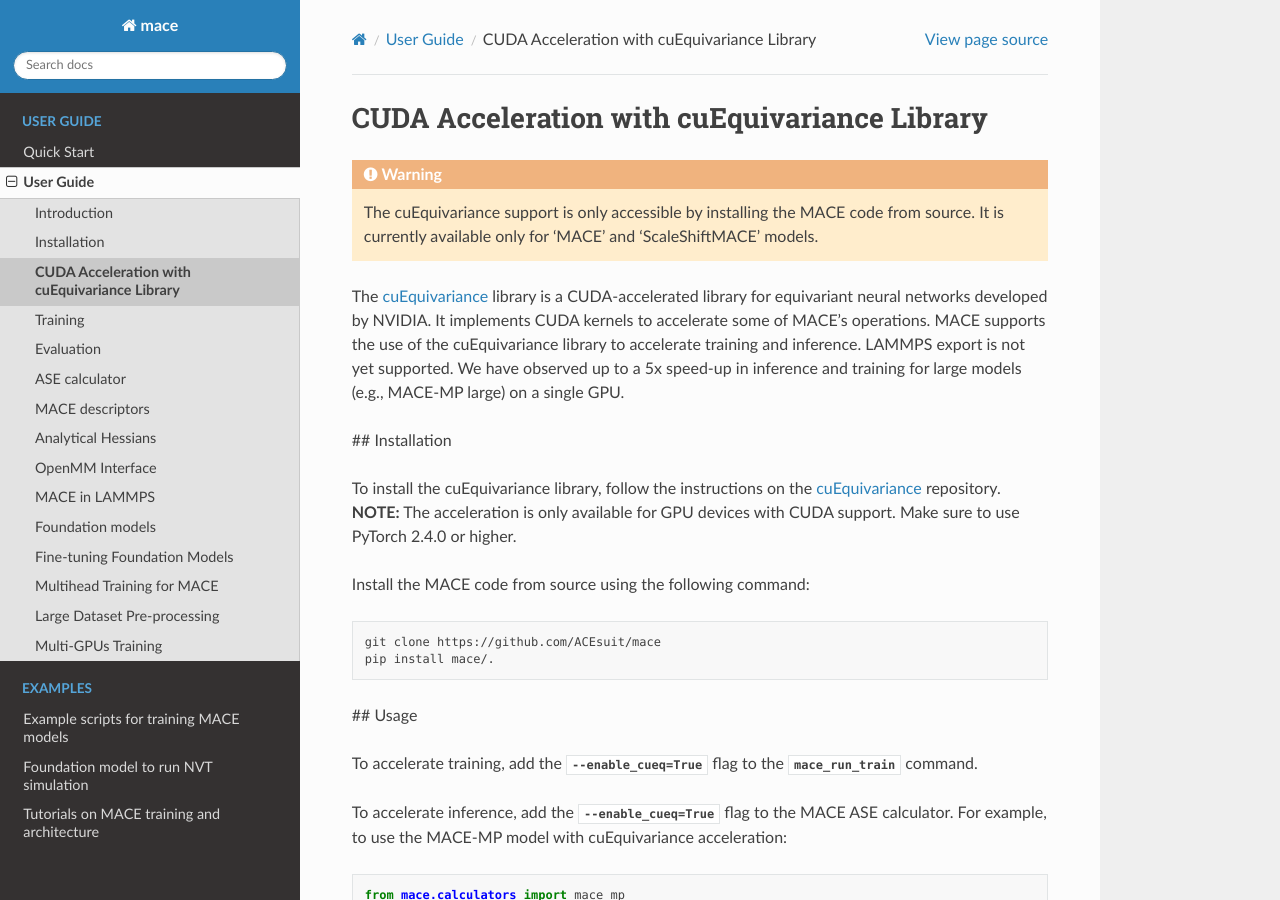
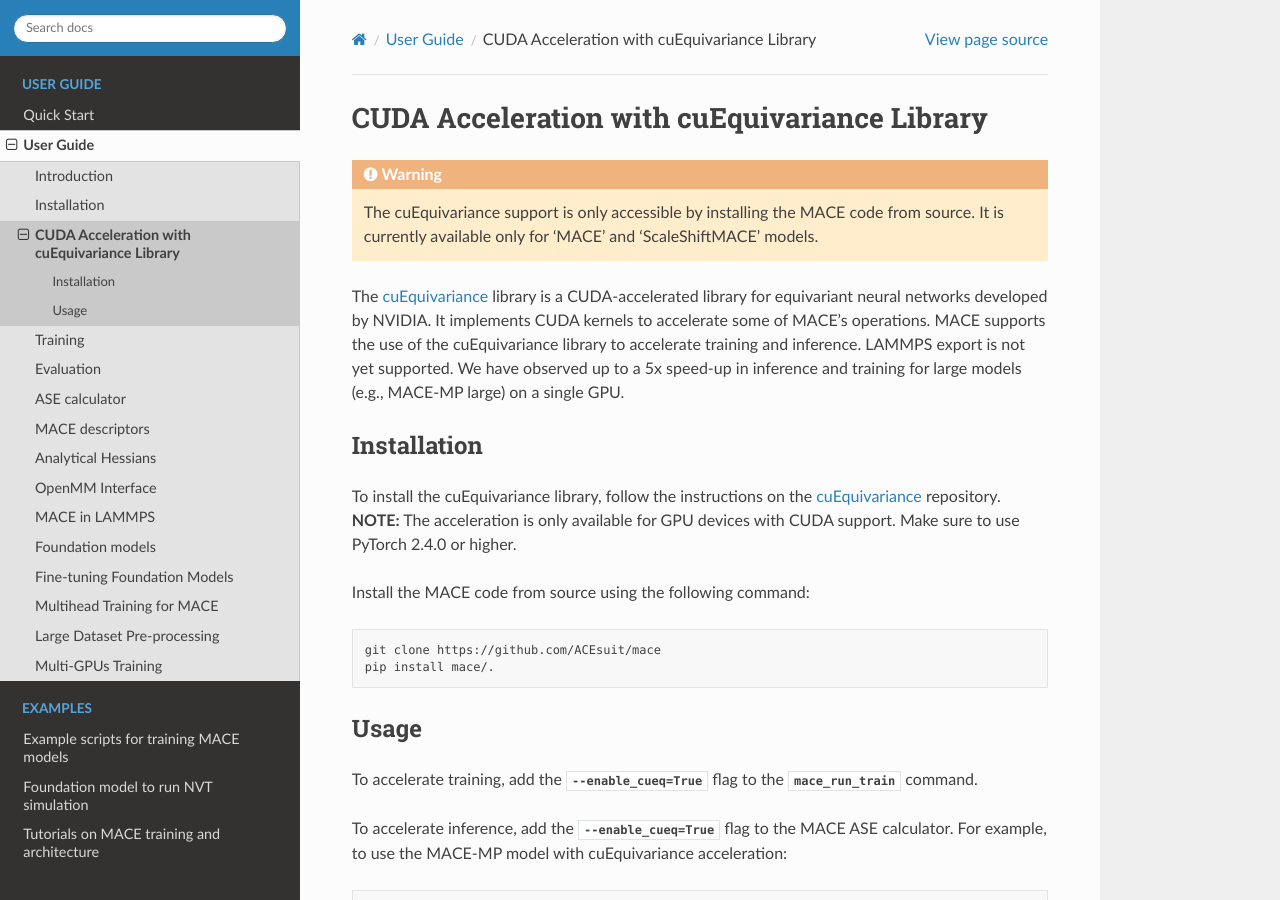
Before and after one commit to ACEsuit/mace, a Sphinx documentation site: the page built from docs/guide/cuda_acceleration.rst, in a window 1280 px wide and 900 px high. Built offline with Sphinx 7.4.7 and the Read the Docs theme 3.1.0, drawn with Linux system fonts in a browser that asks for light colours; pages that are not in the unit, such as notebooks, are missing from menus.

Commit message:
formatting

```diff
--- a/docs/guide/cuda_acceleration.rst
+++ b/docs/guide/cuda_acceleration.rst
@@ -9,7 +9,9 @@
 
 The `cuEquivariance <https://github.com/NVIDIA/cuEquivariance>`_ library is a CUDA-accelerated library for equivariant neural networks developed by NVIDIA. It implements CUDA kernels to accelerate some of MACE's operations. MACE supports the use of the cuEquivariance library to accelerate training and inference. LAMMPS export is not yet supported. We have observed up to a 5x speed-up in inference and training for large models (e.g., MACE-MP large) on a single GPU.
 
-## Installation
+############
+Installation
+############
 
 To install the cuEquivariance library, follow the instructions on the `cuEquivariance <https://github.com/NVIDIA/cuEquivariance>`_ repository.
 **NOTE:** The acceleration is only available for GPU devices with CUDA support. Make sure to use PyTorch 2.4.0 or higher.
@@ -21,7 +23,9 @@
     git clone https://github.com/ACEsuit/mace
     pip install mace/.
 
-## Usage
+#####
+Usage
+#####
 
 To accelerate training, add the `--enable_cueq=True` flag to the `mace_run_train` command.
 
```
